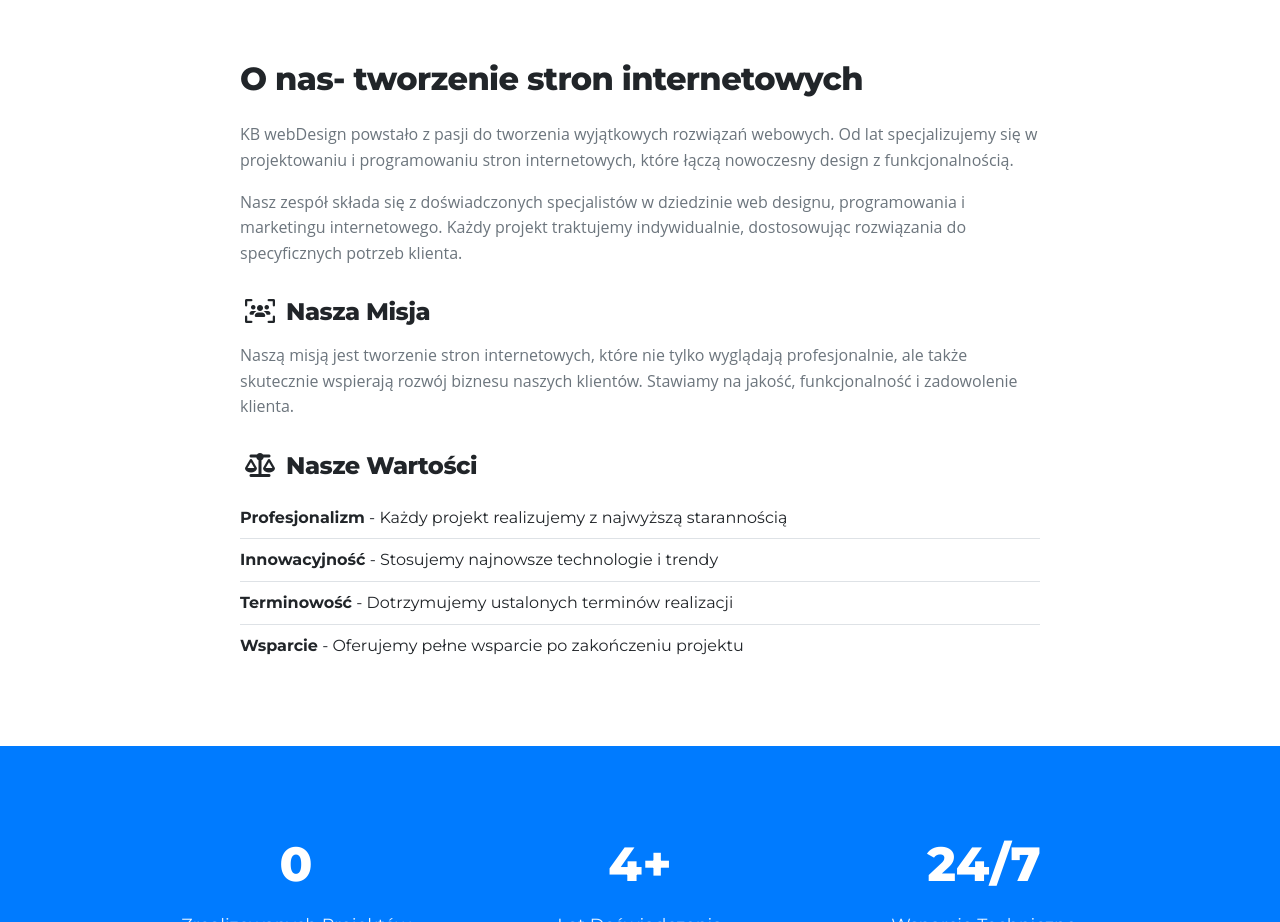
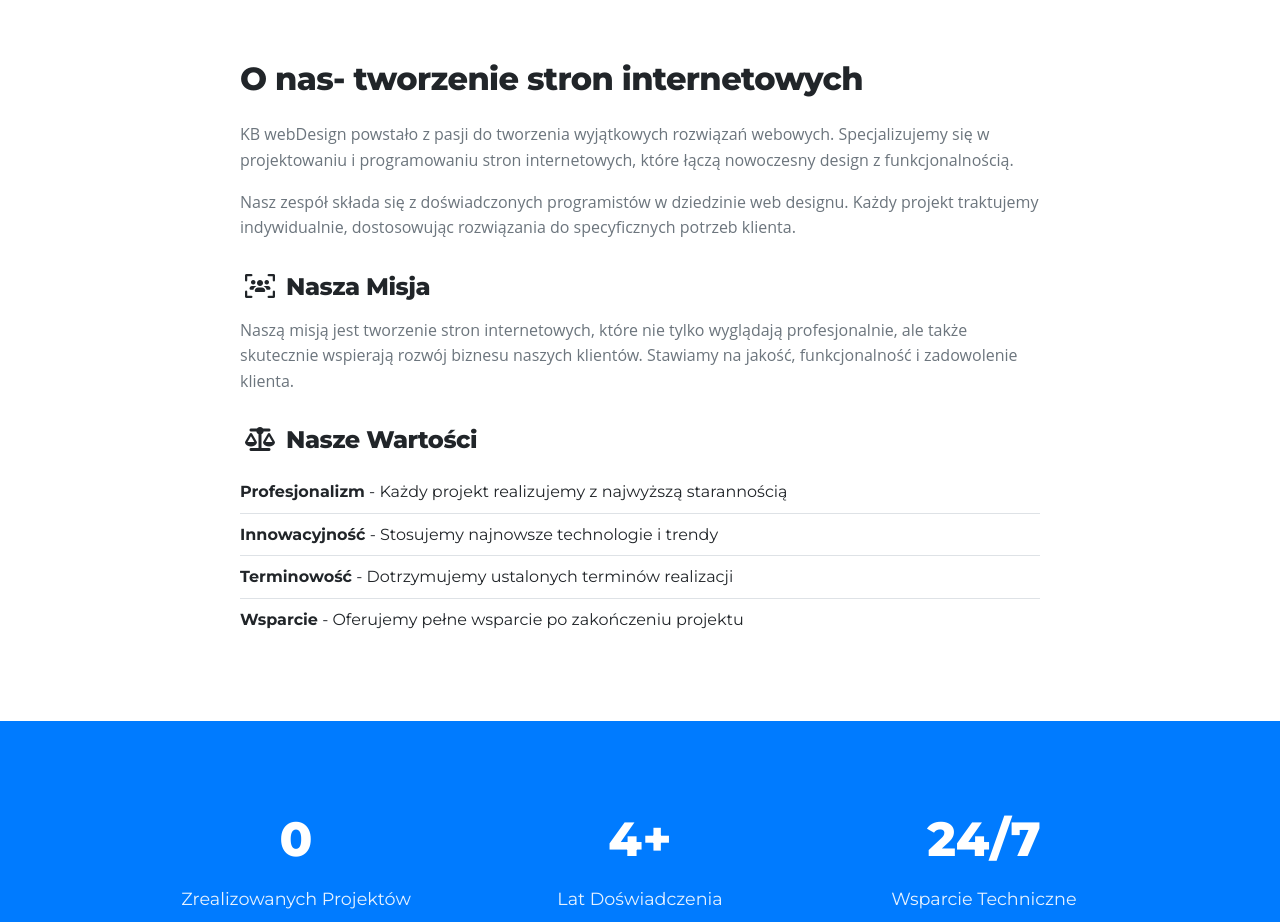
Before and after one commit to Siubikoslaw/kbstrony, a plain HTML site: page about.html in a window 1280 px wide. Shown: the part 820-1742 px from the top of the page. Drawn offline with Linux system fonts and the light colour scheme.

Commit message:
shredxfhys

```diff
--- a/about.html
+++ b/about.html
@@ -74,8 +74,8 @@
                 <div class="about-content">
                     <div class="about-text">
                         <h2>O nas- tworzenie stron internetowych</h2>
-                        <p>KB webDesign powstało z pasji do tworzenia wyjątkowych rozwiązań webowych. Od lat specjalizujemy się w projektowaniu i programowaniu stron internetowych, które łączą nowoczesny design z funkcjonalnością.</p>
-                        <p>Nasz zespół składa się z doświadczonych specjalistów w dziedzinie web designu, programowania i marketingu internetowego. Każdy projekt traktujemy indywidualnie, dostosowując rozwiązania do specyficznych potrzeb klienta.</p>
+                        <p>KB webDesign powstało z pasji do tworzenia wyjątkowych rozwiązań webowych. Specjalizujemy się w projektowaniu i programowaniu stron internetowych, które łączą nowoczesny design z funkcjonalnością.</p>
+                        <p>Nasz zespół składa się z doświadczonych programistów w dziedzinie web designu. Każdy projekt traktujemy indywidualnie, dostosowując rozwiązania do specyficznych potrzeb klienta.</p>
 
                         <h3><i class="fa-solid fa-users-viewfinder"></i> Nasza Misja</h3>
                         <p>Naszą misją jest tworzenie stron internetowych, które nie tylko wyglądają profesjonalnie, ale także skutecznie wspierają rozwój biznesu naszych klientów. Stawiamy na jakość, funkcjonalność i zadowolenie klienta.</p>
```
